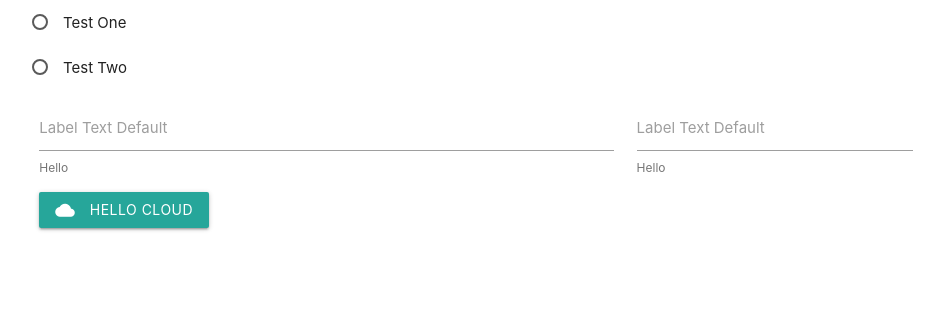
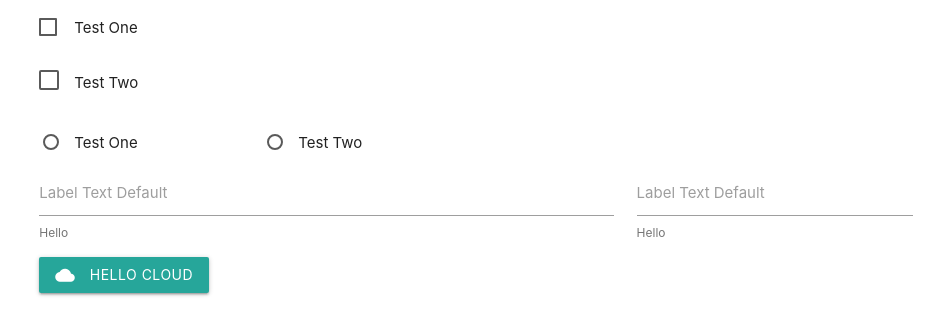
Before and after one commit to Ba5ik7/NgMaterialize, an Angular app: page / in a window 1280 px wide. Shown: the top 334 px of the page, without its empty margins (164-1108 px from the left). Built offline with nearby package versions, Linux system fonts and the light colour scheme.

Commit message:
Feature/checkboxes (#2)
* Create Checkboxes compontent

* Add materialize css

* Setup the HTML and bind the input attributes

* Add FormControl and FormGroup support for reactive forms

```diff
--- a/src/app/app.component.html
+++ b/src/app/app.component.html
@@ -1,6 +1,7 @@
 <router-outlet></router-outlet>
 <div class="container">
     <div class="row">
+        <md-checkboxes></md-checkboxes>
         <md-radio-buttons></md-radio-buttons>
         <md-input-fields
             helperText="Hello"
--- /dev/null
+++ b/src/app/common-components/checkboxes/checkboxes.component.html
@@ -0,0 +1,13 @@
+<div [ngClass]=wrapperClasses [formGroup]=checkboxesGroup>
+  <p [ngClass]=labelClasses *ngFor="let item of checkboxes">
+    <label>
+      <input
+      type="checkbox"
+      [id]=item.id
+      [ngClass]=item.classes
+      [formControlName]=formControlName
+      (click)=onClick($event)/>
+      <span>{{item.text}}</span>
+    </label>
+  </p>
+</div>
--- /dev/null
+++ b/src/app/common-components/checkboxes/checkboxes.component.scss
@@ -0,0 +1,202 @@
+@import "../../../styles.scss";
+
+/* Checkboxes
+   ========================================================================== */
+
+/* Remove default checkbox */
+[type="checkbox"]:not(:checked),
+[type="checkbox"]:checked {
+  position: absolute;
+  opacity: 0;
+  pointer-events: none;
+}
+
+// Checkbox Styles
+[type="checkbox"] {
+  // Text Label Style
+  + span:not(.lever) {
+    position: relative;
+    padding-left: 35px;
+    cursor: pointer;
+    display: inline-block;
+    height: 25px;
+    line-height: 25px;
+    font-size: 1rem;
+    user-select: none;
+  }
+
+  /* checkbox aspect */
+  + span:not(.lever):before,
+  &:not(.filled-in) + span:not(.lever):after {
+    content: '';
+    position: absolute;
+    top: 0;
+    left: 0;
+    width: 18px;
+    height: 18px;
+    z-index: 0;
+    border: 2px solid $radio-empty-color;
+    border-radius: 1px;
+    margin-top: 3px;
+    transition: .2s;
+  }
+
+  &:not(.filled-in) + span:not(.lever):after {
+    border: 0;
+    transform: scale(0);
+  }
+
+  &:not(:checked):disabled + span:not(.lever):before {
+    border: none;
+    background-color: $input-disabled-color;
+  }
+
+  // Focused styles
+  &.tabbed:focus + span:not(.lever):after {
+    transform: scale(1);
+    border: 0;
+    border-radius: 50%;
+    box-shadow: 0 0 0 10px rgba(0,0,0,.1);
+    background-color: rgba(0,0,0,.1);
+  }
+}
+
+[type="checkbox"]:checked {
+  + span:not(.lever):before {
+    top: -4px;
+    left: -5px;
+    width: 12px;
+    height: 22px;
+    border-top: 2px solid transparent;
+    border-left: 2px solid transparent;
+    border-right: $radio-border;
+    border-bottom: $radio-border;
+    transform: rotate(40deg);
+    backface-visibility: hidden;
+    transform-origin: 100% 100%;
+  }
+
+  &:disabled + span:before {
+    border-right: 2px solid $input-disabled-color;
+    border-bottom: 2px solid $input-disabled-color;
+  }
+}
+
+/* Indeterminate checkbox */
+[type="checkbox"]:indeterminate {
+  + span:not(.lever):before {
+    top: -11px;
+    left: -12px;
+    width: 10px;
+    height: 22px;
+    border-top: none;
+    border-left: none;
+    border-right: $radio-border;
+    border-bottom: none;
+    transform: rotate(90deg);
+    backface-visibility: hidden;
+    transform-origin: 100% 100%;
+  }
+
+  // Disabled indeterminate
+  &:disabled + span:not(.lever):before {
+    border-right: 2px solid $input-disabled-color;
+    background-color: transparent;
+  }
+}
+
+// Filled in Style
+[type="checkbox"].filled-in {
+  // General
+  + span:not(.lever):after {
+    border-radius: 2px;
+  }
+
+  + span:not(.lever):before,
+  + span:not(.lever):after {
+    content: '';
+    left: 0;
+    position: absolute;
+    /* .1s delay is for check animation */
+    transition: border .25s, background-color .25s, width .20s .1s, height .20s .1s, top .20s .1s, left .20s .1s;
+    z-index: 1;
+  }
+
+  // Unchecked style
+  &:not(:checked) + span:not(.lever):before {
+    width: 0;
+    height: 0;
+    border: 3px solid transparent;
+    left: 6px;
+    top: 10px;
+    transform: rotateZ(37deg);
+    transform-origin: 100% 100%;
+  }
+
+  &:not(:checked) + span:not(.lever):after {
+    height: 20px;
+    width: 20px;
+    background-color: transparent;
+    border: 2px solid $radio-empty-color;
+    top: 0px;
+    z-index: 0;
+  }
+
+  // Checked style
+  &:checked {
+    + span:not(.lever):before {
+      top: 0;
+      left: 1px;
+      width: 8px;
+      height: 13px;
+      border-top: 2px solid transparent;
+      border-left: 2px solid transparent;
+      border-right: 2px solid $input-background;
+      border-bottom: 2px solid $input-background;
+      transform: rotateZ(37deg);
+      transform-origin: 100% 100%;
+    }
+
+    + span:not(.lever):after {
+      top: 0;
+      width: 20px;
+      height: 20px;
+      border: 2px solid $secondary-color;
+      background-color: $secondary-color;
+      z-index: 0;
+    }
+  }
+
+  // Focused styles
+  &.tabbed:focus + span:not(.lever):after {
+    border-radius: 2px;
+    border-color: $radio-empty-color;
+    background-color: rgba(0,0,0,.1);
+  }
+
+  &.tabbed:checked:focus + span:not(.lever):after {
+    border-radius: 2px;
+    background-color: $secondary-color;
+    border-color: $secondary-color;
+  }
+
+  // Disabled style
+  &:disabled:not(:checked) + span:not(.lever):before {
+    background-color: transparent;
+    border: 2px solid transparent;
+  }
+
+  &:disabled:not(:checked) + span:not(.lever):after {
+    border-color: transparent;
+    background-color: $input-disabled-solid-color;
+  }
+
+  &:disabled:checked + span:not(.lever):before {
+    background-color: transparent;
+  }
+
+  &:disabled:checked + span:not(.lever):after {
+    background-color: $input-disabled-solid-color;
+    border-color: $input-disabled-solid-color;
+  }
+}
--- /dev/null
+++ b/src/app/common-components/checkboxes/checkboxes.component.ts
@@ -0,0 +1,28 @@
+import { Component, Input } from '@angular/core';
+import { FormControl, FormGroup } from '@angular/forms';
+
+@Component({
+  selector: 'md-checkboxes',
+  templateUrl: './checkboxes.component.html',
+  styleUrls: ['./checkboxes.component.scss']
+})
+export class CheckboxesComponent {
+
+  @Input() formControlName: string = 'test';
+  @Input() control: FormControl = new FormControl();
+  @Input() checkboxesGroup: FormGroup = new FormGroup({ test: this.control });
+
+  @Input() checkboxes: Array<object> = [{ id: 'checkboxes_test_1', text: 'Test One' }, { classes: 'filled-in', id: 'checkboxes_test_2', text: 'Test Two' }];
+
+  @Input() labelClasses: string = 'col s12';
+
+  @Input() wrapperClasses: string = 'row';
+
+  private onClick(event) {
+    console.log(event);
+    console.log(this.control);
+    console.log(this.checkboxesGroup);
+  }
+
+  constructor() { }
+}
--- a/src/app/common-components/common-components.module.ts
+++ b/src/app/common-components/common-components.module.ts
@@ -4,15 +4,17 @@ import { ReactiveFormsModule } from '@angular/forms';
 import { ButtonsComponent } from './buttons/buttons.component';
 import { InputFieldsComponent } from './input-fields/input-fields.component';
 import { RadioButtonsComponent } from './radio-buttons/radio-buttons.component';
+import { CheckboxesComponent } from './checkboxes/checkboxes.component';
 
 @NgModule({
-  declarations: [ButtonsComponent, InputFieldsComponent, RadioButtonsComponent],
+  declarations: [ButtonsComponent, InputFieldsComponent, RadioButtonsComponent, CheckboxesComponent],
   imports: [
     CommonModule,
     ReactiveFormsModule,
   ],
   exports: [
     ButtonsComponent,
+    CheckboxesComponent,
     InputFieldsComponent,
     RadioButtonsComponent
   ]
--- a/src/app/common-components/radio-buttons/radio-buttons.component.ts
+++ b/src/app/common-components/radio-buttons/radio-buttons.component.ts
@@ -15,8 +15,7 @@ export class RadioButtonsComponent {
   @Input() radios: Array<object> = [{ value: 'test_1', id: 'test_1', text: 'Test One' }, { value: 'test_2', id: 'test_2', text: 'Test Two' }];
   @Input() ratioClasses: string;
 
-
-  @Input() wrapperClasses: string = 'block';
+  @Input() wrapperClasses: string = 'col s3';
 
   private onChange(event) {
     console.log(event);
```
Also changed, not shown: 1 other file (tests, documents, lock files or other folders).
